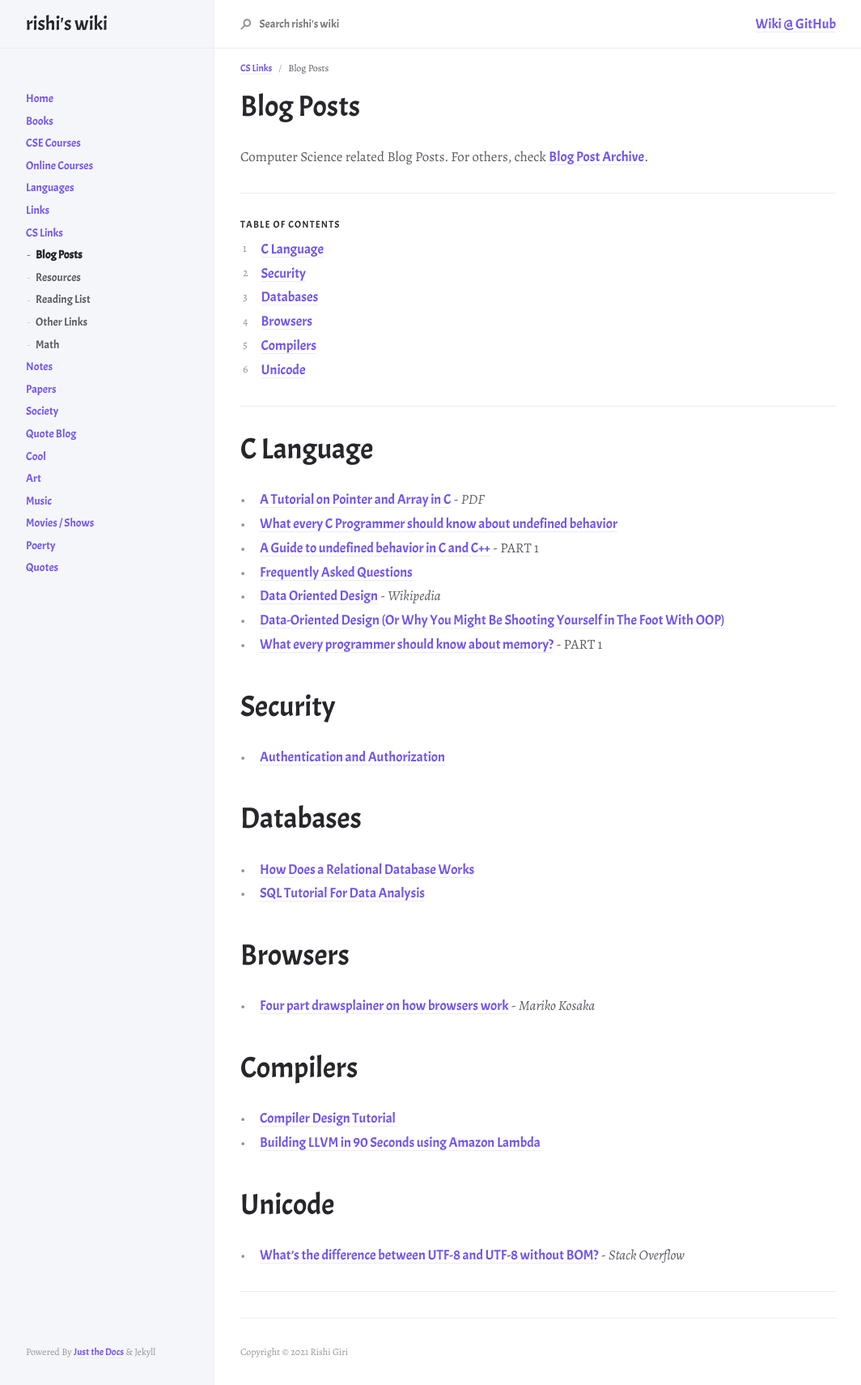
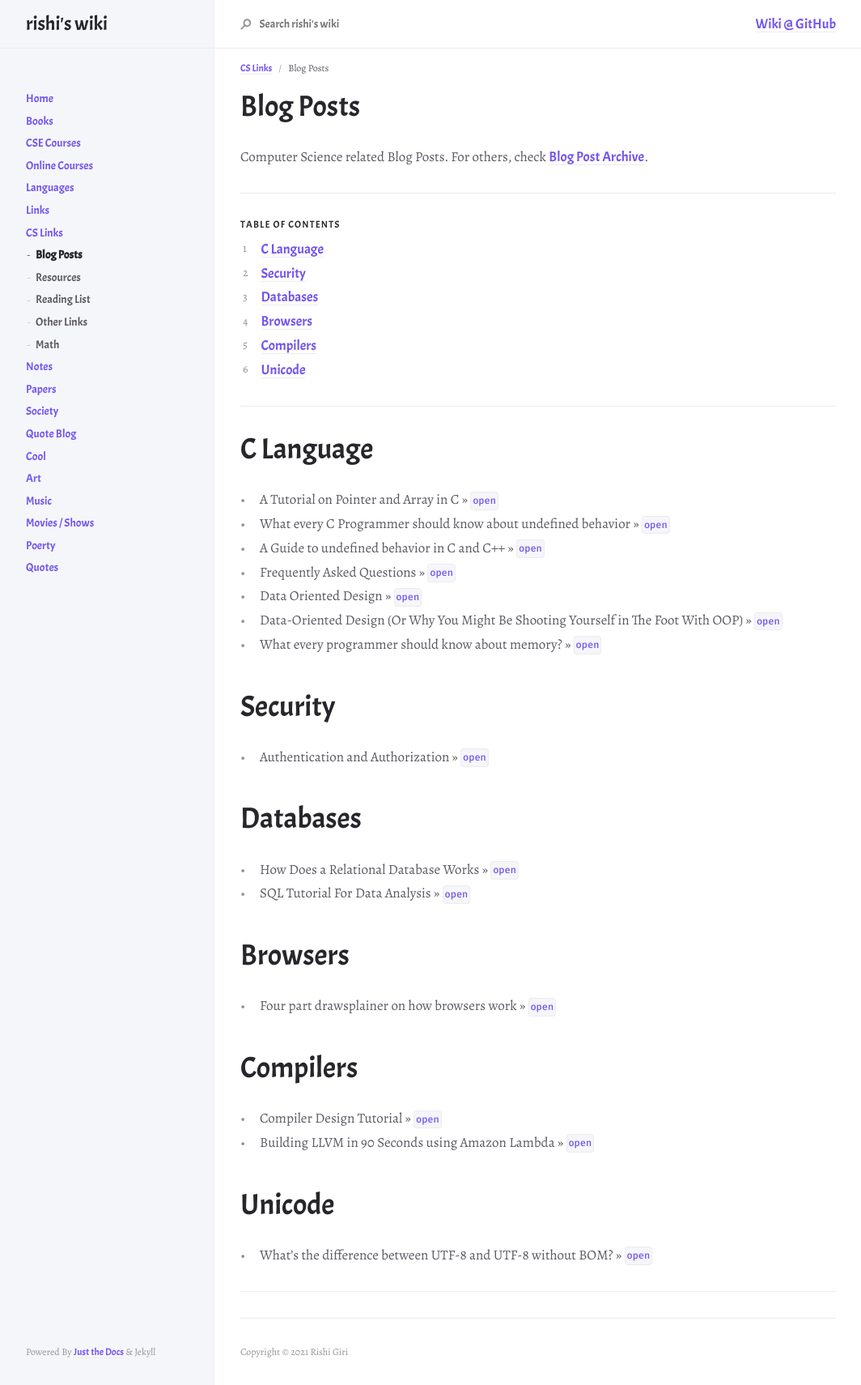
Before and after one commit to r8w/r8w, a Jekyll site: the page built from docs/cslinks/blog.md, in a window 1280 px wide. Shown: the whole page at 81% size, without its empty margins (107-1171 px from the left). Built offline with Jekyll 4.4.1, drawn with Linux system fonts in a browser that asks for light colours; nearby versions of some CDN libraries.

Commit message:
update formatting

```diff
--- a/docs/cslinks/blog.md
+++ b/docs/cslinks/blog.md
@@ -21,34 +21,34 @@ Computer Science related Blog Posts. For others, check [Blog Post Archive](../..
 ---
 # C Language
 
-- [A Tutorial on Pointer and Array in C](https://pdos.csail.mit.edu/6.828/2012/readings/pointers.pdf) - *PDF*
-- [What every C Programmer should know about undefined behavior](http://blog.llvm.org/2011/05/what-every-c-programmer-should-know.html)
-- [A Guide to undefined behavior in C and C++](https://blog.regehr.org/archives/213) - PART 1
-- [Frequently Asked Questions](http://c-faq.com/index.html)
-- [Data Oriented Design](https://en.m.wikipedia.org/wiki/Data-oriented_design) - *Wikipedia*
-- [Data-Oriented Design (Or Why You Might Be Shooting Yourself in The Foot With OOP)](https://gamesfromwithin.com/data-oriented-design)
-- [What every programmer should know about memory?](https://lwn.net/Articles/250967/) - PART 1
+- A Tutorial on Pointer and Array in C >> [`open`](https://pdos.csail.mit.edu/6.828/2012/readings/pointers.pdf)
+- What every C Programmer should know about undefined behavior >> [`open`](http://blog.llvm.org/2011/05/what-every-c-programmer-should-know.html)
+- A Guide to undefined behavior in C and C++ >> [`open`](https://blog.regehr.org/archives/213)
+- Frequently Asked Questions >> [`open`](http://c-faq.com/index.html)
+- Data Oriented Design >> [`open`](https://en.m.wikipedia.org/wiki/Data-oriented_design)
+- Data-Oriented Design (Or Why You Might Be Shooting Yourself in The Foot With OOP) >> [`open`](https://gamesfromwithin.com/data-oriented-design)
+- What every programmer should know about memory? >> [`open`](https://lwn.net/Articles/250967/)
 
 # Security
 
-- [Authentication and Authorization](https://dev.to/charlottebrf_99/authentication-and-authorisation-101-143e)
+- Authentication and Authorization >> [`open`](https://dev.to/charlottebrf_99/authentication-and-authorisation-101-143e)
 
 # Databases
 
-- [How Does a Relational Database Works](http://coding-geek.com/how-databases-work/)
-- [SQL Tutorial For Data Analysis](https://mode.com/sql-tutorial/introduction-to-sql/)
+- How Does a Relational Database Works >> [`open`](http://coding-geek.com/how-databases-work/)
+- SQL Tutorial For Data Analysis >> [`open`](https://mode.com/sql-tutorial/introduction-to-sql/)
 
 # Browsers
 
-- [Four part drawsplainer on how browsers work](https://developers.google.com/web/updates/2018/09/inside-browser-part1) - *Mariko Kosaka*
+- Four part drawsplainer on how browsers work >> [`open`](https://developers.google.com/web/updates/2018/09/inside-browser-part1)
 
 # Compilers
 
-- [Compiler Design Tutorial](http://dev.tutorialspoint.com/compiler_design/index.htm)
-- [Building LLVM in 90 Seconds using Amazon Lambda](https://blog.nelhage.com/post/building-llvm-in-90s/)
+- Compiler Design Tutorial >> [`open`](http://dev.tutorialspoint.com/compiler_design/index.htm)
+- Building LLVM in 90 Seconds using Amazon Lambda >> [`open`](https://blog.nelhage.com/post/building-llvm-in-90s/)
 
 # Unicode
 
-- [What's the difference between UTF-8 and UTF-8 without BOM?](https://stackoverflow.com/questions/2223882/whats-the-difference-between-utf-8-and-utf-8-without-bom) - *Stack Overflow*
+- What's the difference between UTF-8 and UTF-8 without BOM? >> [`open`](https://stackoverflow.com/questions/2223882/whats-the-difference-between-utf-8-and-utf-8-without-bom)
 
 ---
```
Also changed, not shown: docs/cslinks/resources.md (+4 -4 lines).
